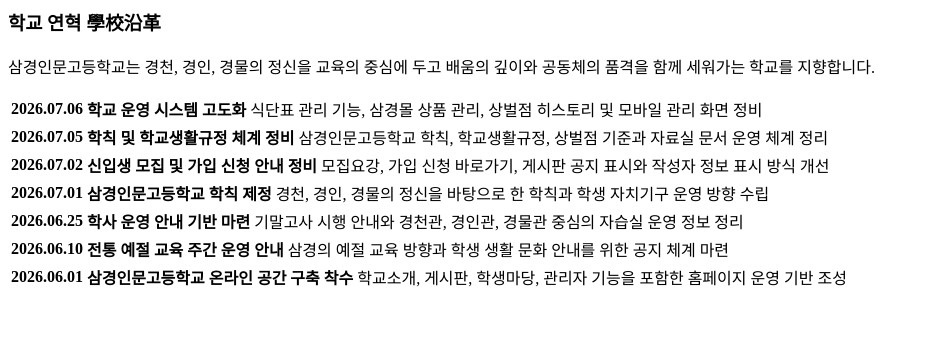
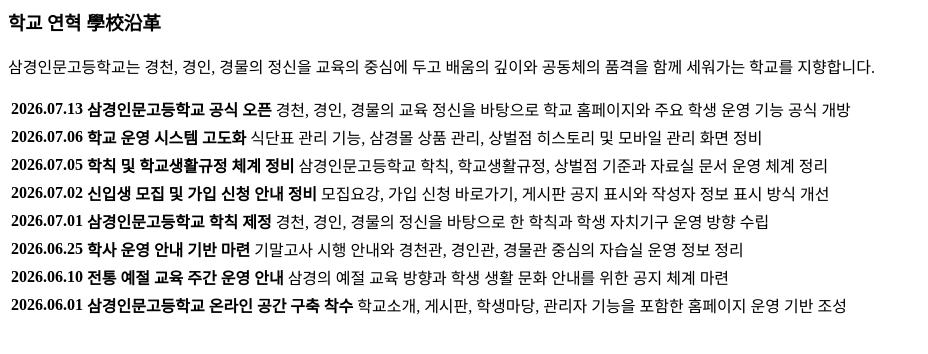
Before and after one commit to ariesspace/Samgyeong.hs, a PHP site: page /history.php in a window 1280 px wide. Shown: the top 354 px of the page, without its empty margins (0-928 px from the left). Run offline with PHP 8.4, Linux system fonts and the light colour scheme.

Commit message:
Add official opening history entry

```diff
--- a/app/views/history.php
+++ b/app/views/history.php
@@ -9,6 +9,13 @@
 
     <table class="history-simple-table">
         <tbody>
+            <tr>
+                <th scope="row">2026.07.13</th>
+                <td>
+                    <strong>삼경인문고등학교 공식 오픈</strong>
+                    <span>경천, 경인, 경물의 교육 정신을 바탕으로 학교 홈페이지와 주요 학생 운영 기능 공식 개방</span>
+                </td>
+            </tr>
             <tr>
                 <th scope="row">2026.07.06</th>
                 <td>
```
